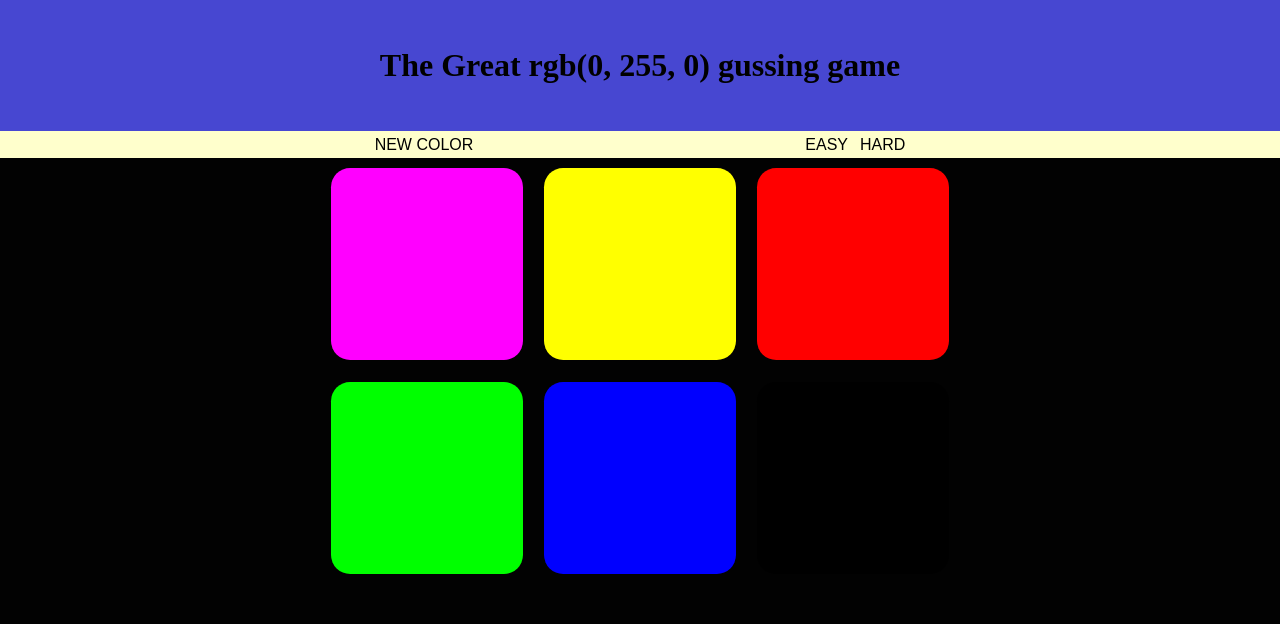
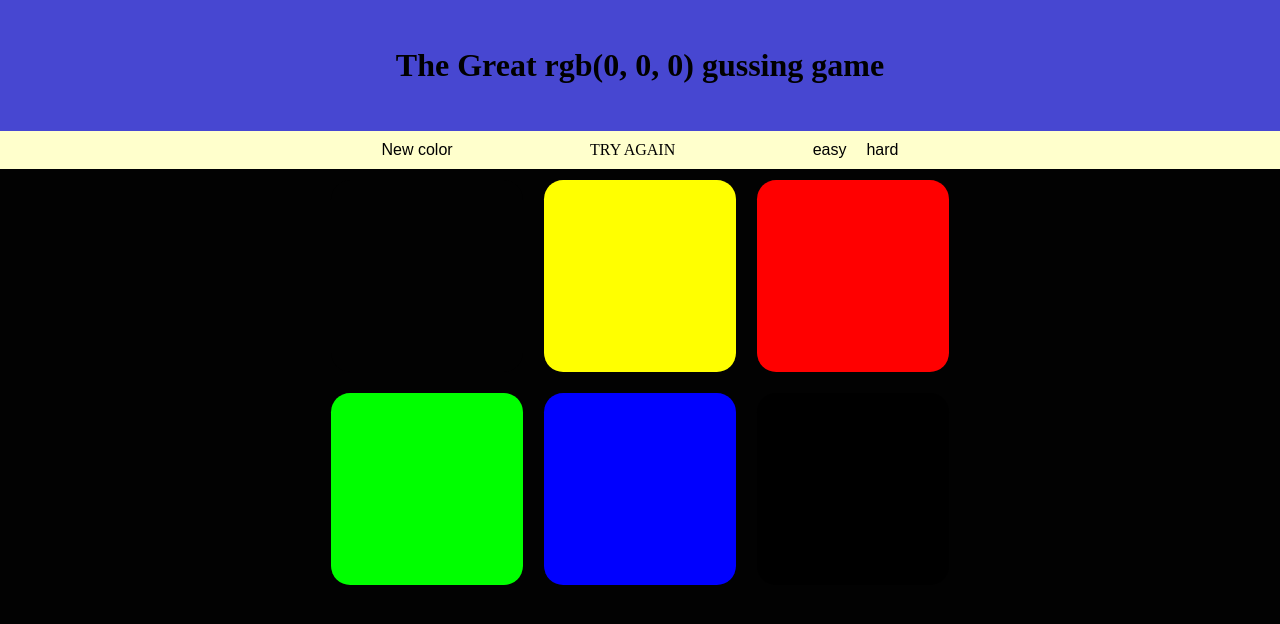
Before and after one commit to maxirok/rgb-color-game, a plain HTML site: page index.html in a window 1280 px wide. Both pictures are taken after a click on the element 426 px from the left and 264 px from the top of the page. Drawn offline with Linux system fonts and the light colour scheme.

Commit message:
random color

```diff
--- a/app.js
+++ b/app.js
@@ -11,7 +11,7 @@ let colors = [
 const items = document.querySelectorAll('.item');
 const colorDisplay = document.getElementById('color-display');
 const message = document.getElementById('message');
-const pickedColor = colors[3];
+const pickedColor = colors[Math.floor(Math.random()* colors.length)];
 
 colorDisplay.textContent = pickedColor;
 for(let i=0; i < colors.length; i++){
@@ -19,10 +19,18 @@ for(let i=0; i < colors.length; i++){
     items[i].addEventListener('click', function(){
         let clickedColor = this.style.backgroundColor;
         if (clickedColor === pickedColor) {
-            alert('yes!');
+            message.textContent = "correct";
+            allColors(pickedColor);
         } else {
-            alert('no ');
+            message.textContent = "try again";
+            this.style.backgroundColor = "#020202";
         }
 
     });
 };
+
+function allColors(color) {
+    for(let i=0; i < items.length; i++){
+        items[i].style.backgroundColor = color;
+    }
+};
--- a/style.css
+++ b/style.css
@@ -15,14 +15,16 @@ body {
     justify-content: center;
     background-color: #ffffcc;
     color: #000000 ;
+    text-transform: uppercase;
 
 }
 #message {
+    text-align: center;
     width: 25%;
+    padding: 10px;
 }
 .menu-choice button {
-    line-height: 25px;
-    text-transform: uppercase;
+    padding: 10px;
     background: none;
     border: none;
 
```
